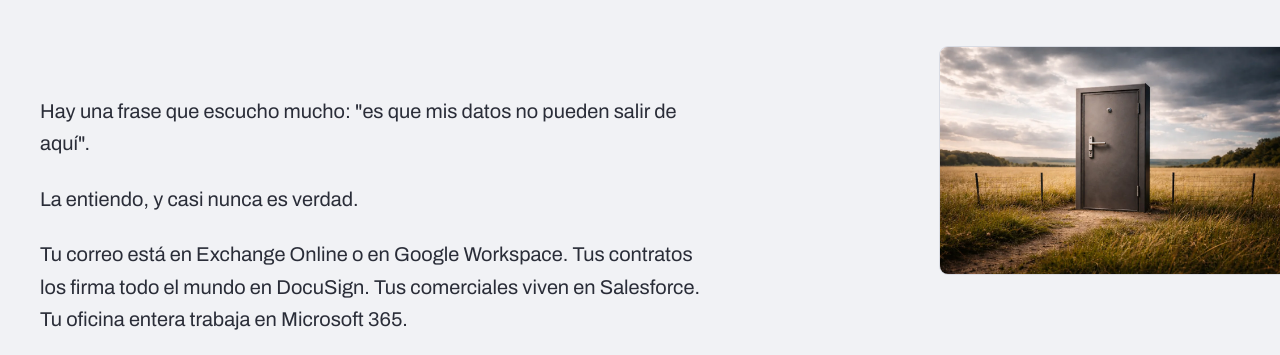
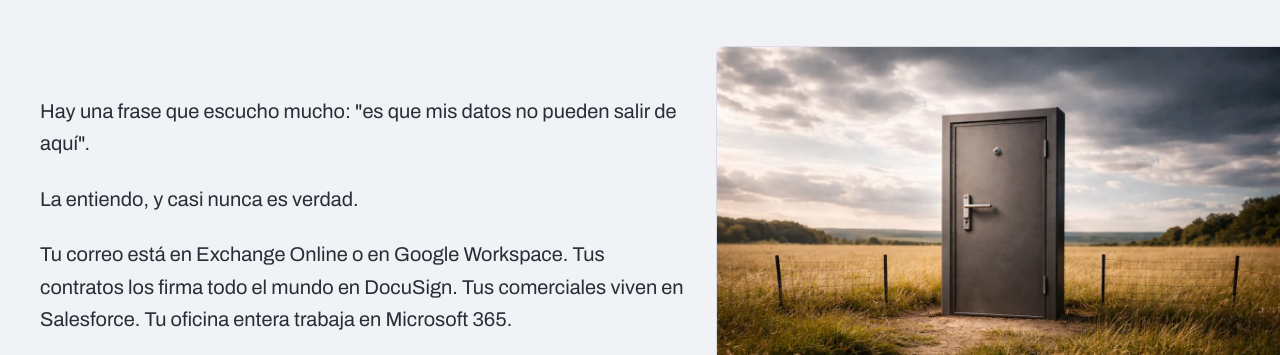
Before and after one commit to mabaeyens/mira-web, a plain HTML site: page writing/datos/index.html in a window 1280 px wide. Shown: the part 443-798 px from the top of the page. Drawn offline with Linux system fonts and the light colour scheme.

Commit message:
Posts: image width follows the viewport (44vw, up to 600px)

```diff
--- a/assets/dark.css
+++ b/assets/dark.css
@@ -83,7 +83,7 @@ html[data-theme=dark] .cl[stroke="#2FA9AF"]{stroke:#5ED6DB;filter:drop-shadow(0
 
 /* narrow screens: the post image stays at the right edge and the text wraps beside it */
 @media (max-width:1300px){
-  .pside{float:right;position:static;width:clamp(140px,40%,340px);margin:6px 0 10px 18px}
+  .pside{float:right;position:static;width:clamp(140px,44vw,600px);margin:6px 0 14px 28px}
   .pside img{border-radius:8px 0 0 8px}
 }
-@media (max-width:760px){.pside{margin:4px -20px 8px 14px;width:42%}}
+@media (max-width:760px){.pside{margin:4px -20px 8px 14px;width:44vw}}
```
